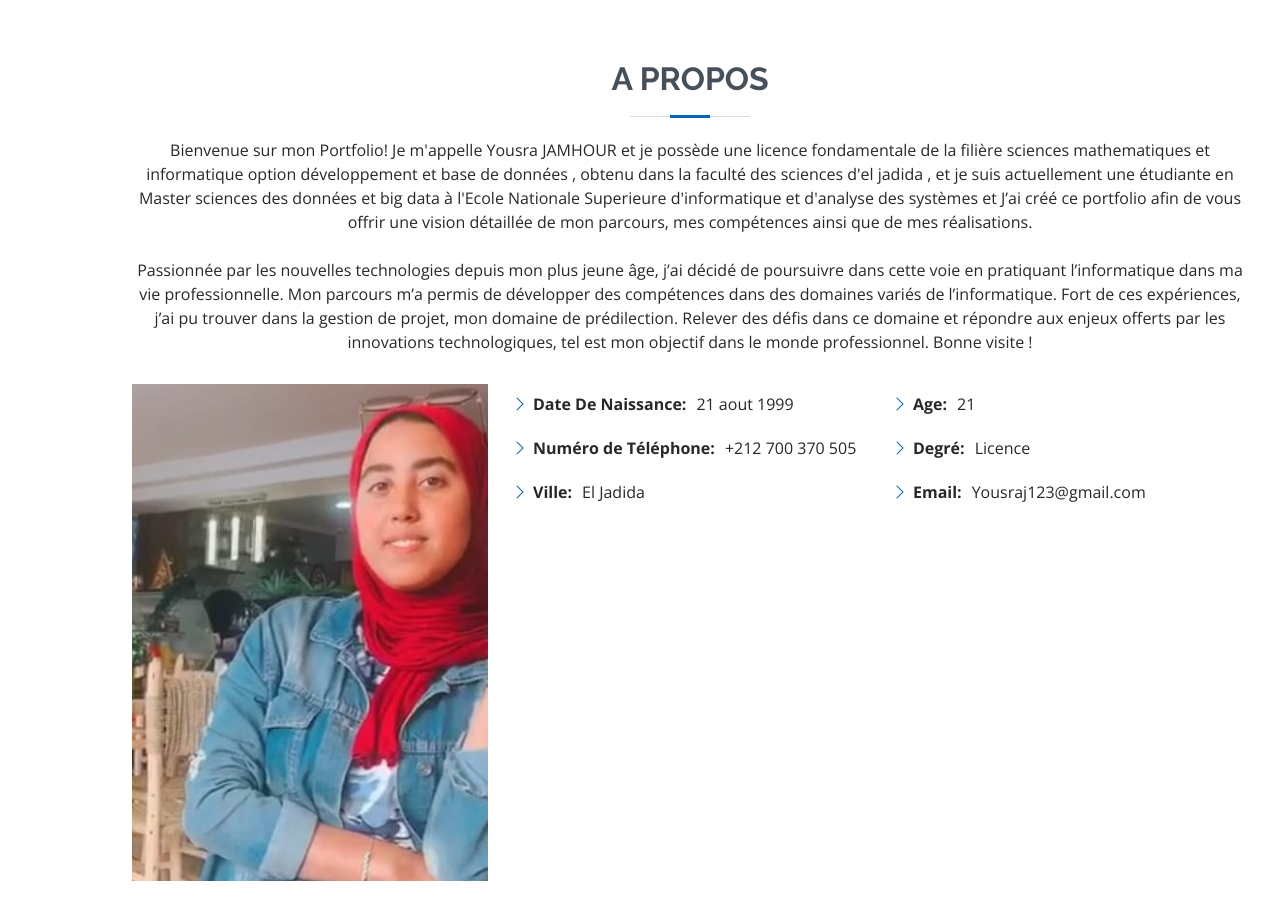
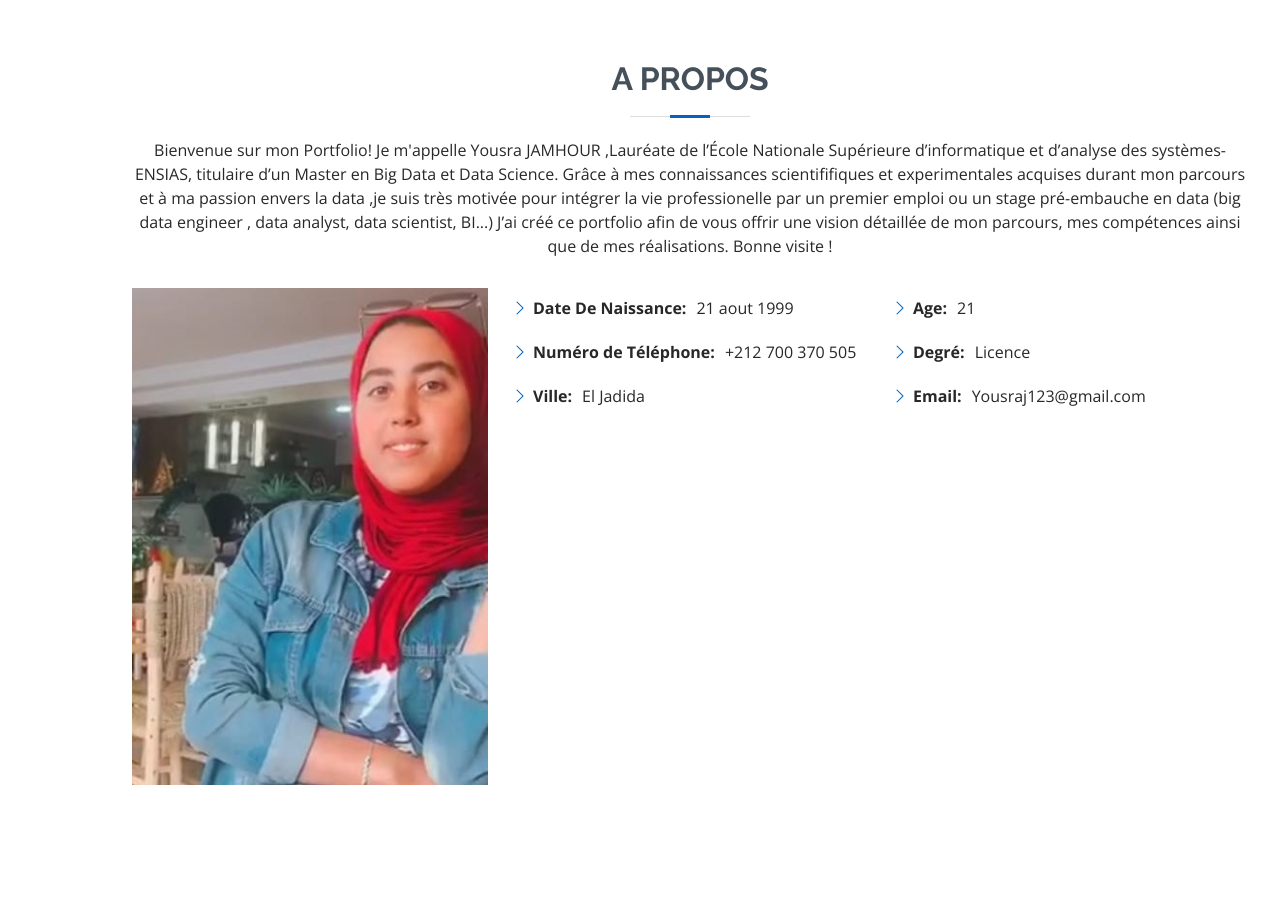
Before and after one commit to yousrajamhour/yousrajamhour.github.io, a plain HTML site: page index.html in a window 1280 px wide. Shown: the part 800-1702 px from the top of the page. Drawn offline with nearby package versions, Linux system fonts and the light colour scheme; files whose address does not match are found by name.

Commit message:
Update index.html

```diff
--- a/index.html
+++ b/index.html
@@ -77,11 +77,10 @@
 
         <div class="section-title">
           <h2>A propos</h2>
-          <p> Bienvenue sur mon Portfolio! Je m'appelle Yousra JAMHOUR et je possède une licence fondamentale de la filière sciences mathematiques et informatique option développement et base de données , obtenu dans la faculté des sciences d'el jadida , et je suis actuellement une étudiante en Master sciences des données et big data à l'Ecole Nationale Superieure d'informatique et d'analyse des systèmes  et J’ai créé ce portfolio afin de vous offrir une vision détaillée de mon parcours, mes compétences ainsi que de mes réalisations.</p>
-          <p>                                                                                                                                      </p></br>
-          <p>
-Passionnée par les nouvelles technologies depuis mon plus jeune âge, j’ai décidé de poursuivre dans cette voie en pratiquant l’informatique dans ma vie professionnelle. Mon parcours m’a permis de développer des compétences dans des domaines variés de l’informatique. Fort de ces expériences, j’ai pu trouver dans la gestion de projet, mon domaine de prédilection. Relever des défis dans ce domaine et répondre aux enjeux offerts par les innovations technologiques, tel est mon objectif dans le monde professionnel.
-Bonne visite !</p>
+          <p> Bienvenue sur mon Portfolio! Je m'appelle Yousra JAMHOUR ,Lauréate de l’École Nationale Supérieure d’informatique et d’analyse des systèmes-ENSIAS, titulaire d’un Master en Big Data et Data Science. Grâce à mes connaissances scientififiques et experimentales
+acquises durant mon parcours et à ma passion envers la data ,je suis très motivée pour intégrer la vie professionelle par un premier
+emploi ou un stage pré-embauche en data (big data engineer , data analyst, data scientist, BI...)
+J’ai créé ce portfolio afin de vous offrir une vision détaillée de mon parcours, mes compétences ainsi que de mes réalisations. Bonne visite !</p>
         </div>
 
         <div class="row">
```
